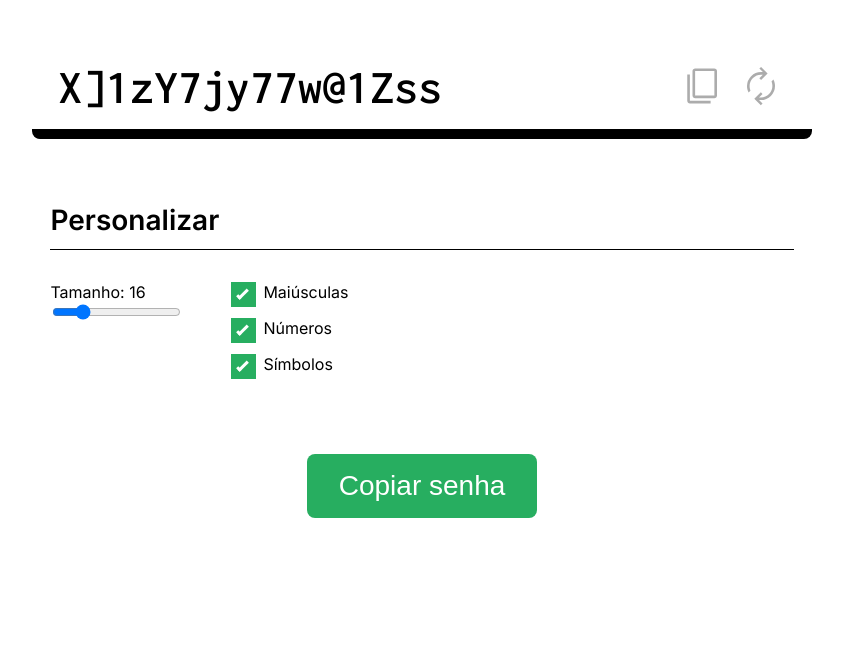
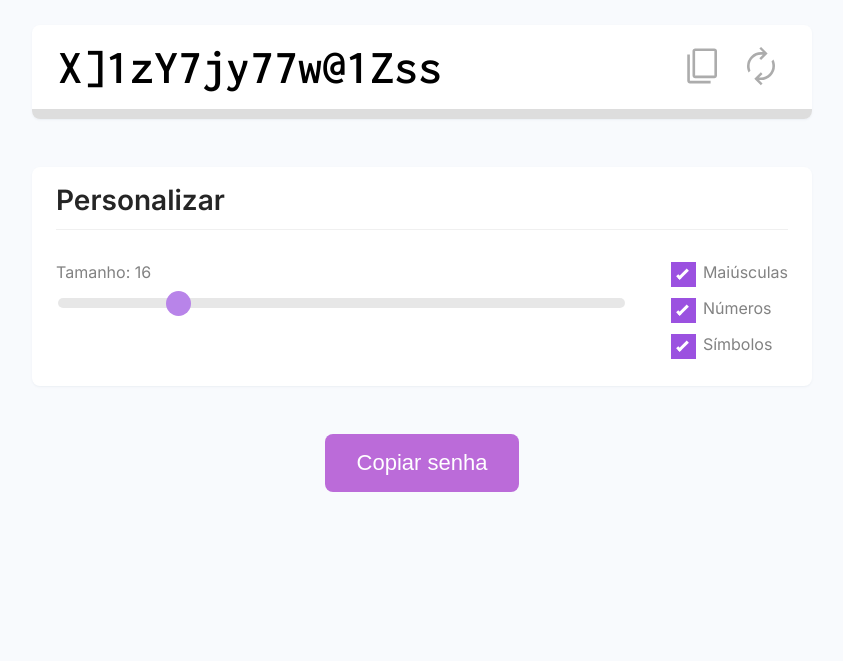
Before and after one commit to beatrizliramartins/Gerador-de-Senhas-, a plain HTML site: page Gerador de Senhas/index.html in a window 1280 px wide. Shown: the part 139-800 px from the top of the page, without its empty margins (218-1061 px from the left). Drawn offline with Linux system fonts and the light colour scheme.

Commit message:
Novas alterações

```diff
--- a/Gerador de Senhas/Style.css
+++ b/Gerador de Senhas/Style.css
@@ -1,9 +1,8 @@
 body {
-    background-color: #ffffff;
-    font-family: 'Inter', sans-serif;
-    color: black;
+  background-color: #f8fafd;
+  font-family: "Inter", sans- serif;
+  color: #252525;
   padding: 2rem;
-
 }
 
 main {
@@ -16,20 +15,19 @@ main {
   padding-bottom: 3rem;
 }
 .hero .title {
-    font-size: 3rem;
+  font-size: 2rem;
   font-weight: bold;
   padding-bottom: 1.5rem;
 }
-
 .hero .subtitle {
   font-size: 1.125rem;
-    color: black;
+  color: #828282;
 }
 
 .box {
-    background: #ffffff;
-    box-shadow: 0 1px 2px rgba(132, 148, 165, 0, 4);
-    border-radius: 9px;
+  background: #fff;
+  box-shadow: 0 1px 2px rgba(132, 148, 165, 0.1);
+  border-radius: 8px;
   margin-bottom: 3rem;
 }
 
@@ -38,12 +36,9 @@ main {
   align-items: center;
   padding: 1rem 1.5rem;
 }
-
 .password .text {
   flex: 1;
-    align-items: center;
 }
-
 .password .text input {
   font-family: "Inconsolata", serif;
   font-size: 3rem;
@@ -58,7 +53,6 @@ main {
   -ms-user-select: none;
   user-select: none;
 }
-
 .password .actions button {
   background-color: transparent;
   border: none;
@@ -69,14 +63,18 @@ main {
 
 .security-indicator {
   height: 10px;
-    background-color: black;
+  background-color: #ddd;
+  border-bottom-left-radius: 8px;
+  border-bottom-right-radius: 8px;
+}
+.security-indicator .bar {
+  height: 10px;
+  border-top-right-radius: 8px;
   border-bottom-left-radius: 8px;
   border-bottom-right-radius: 8px;
 
   transition: all 0.2s;
-
 }
-
 .security-indicator .bar.completed {
   border-top-right-radius: 0;
 }
@@ -91,53 +89,52 @@ main {
 }
 
 .customize {
-    padding: 1rem 1.15rem;
+  padding: 1rem 1.5rem;
 }
-
 .customize .title {
-    border-bottom: 1px solid black;
+  border-bottom: 1px solid #f0f0f0;
   font-size: 1.75rem;
   font-weight: bold;
   margin-bottom: 2rem;
   padding-bottom: 0.75rem;
 }
-
 .customize .actions {
   display: flex;
   gap: 3rem;
-    color: black;
+  color: #828282;
 }
-
-.customize .password-lenght {
-    flex: 3;
+.customize .password-length {
+  flex: 1;
 }
-.customize .password-lenght .slider{
+.customize .password-length .slider {
   appearance: none;
   -webkit-appearance: none;
   height: 10px;
-    background:#27ae60;
-    outline:none;
+  background: #dddddd;
+  outline: none;
   border-radius: 8px;
   width: 100%;
   opacity: 0.7;
   transition: opacity 0.2s;
   margin-top: 1rem;
 }
-
+.customize .password-length .slider:hover {
+  opacity: 1;
+}
 .customize .password-length .slider::-webkit-slider-thumb {
   -webkit-appearance: none;
   appearance: none;
   width: 25px;
   height: 25px;
   border-radius: 25px;
-  background: #27ae60;
+  background: #9b51e0;
   cursor: pointer;
 }
 .customize .password-length .slider::-moz-range-thumb {
   width: 25px;
   height: 25px;
   border-radius: 25px;
-  background: #27ae60;
+  background: #9b51e0;
   cursor: pointer;
 }
 
@@ -172,7 +169,7 @@ main {
   background-color: #cccccc;
 }
 .checkbox-container input:checked ~ .checkmark {
-  background-color: #27ae60;
+  background-color: #9b51e0;
 }
 .checkbox-container .checkmark:after {
   content: "";
@@ -193,10 +190,9 @@ main {
 .submit {
   text-align: center;
 }
-
 .submit button {
-    background-color: #27ae60;
-    font-size: 1.75rem;
+  background-color: #bb6bd9;
+  font-size: 1.375rem;
   color: #fff;
   border: none;
   border-radius: 8px;
@@ -204,7 +200,6 @@ main {
   padding: 1rem 2rem;
   transition: all 0.2s;
 }
-
 .submit button:hover {
-    background-color: #057233;
+  background-color: #9b51e0;
 }
--- a/Gerador de Senhas/index.html
+++ b/Gerador de Senhas/index.html
@@ -125,6 +125,8 @@
       const passwordLengthEl = document.querySelector("#password-length")
       passwordLengthEl.addEventListener("input", function () {
         passwordLength = passwordLengthEl.value
+        document.querySelector("#password-length-text").innerText =
+          passwordLength
         generatePassword()
       })
       upperCaseCheckEl.addEventListener("click", generatePassword)
```
Lines whose indentation alone changed are shown as unchanged.
